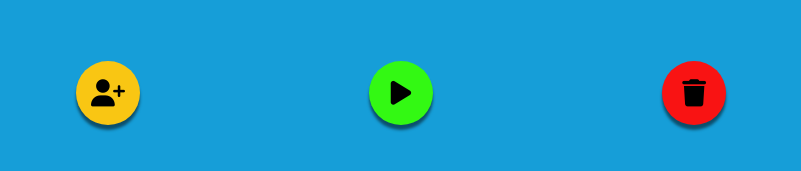
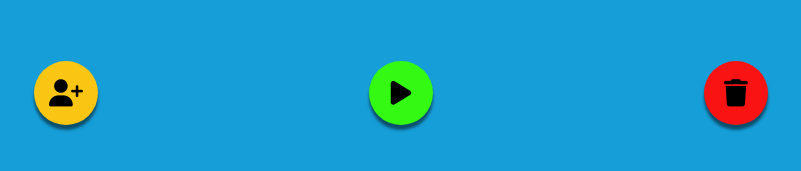
Before and after one commit to PaulWheatcroft/killer-pool, a plain HTML site: page viewgame.html in a window 1280 px wide. Shown: the part 149-320 px from the top of the page, without its empty margins (239-1040 px from the left). Drawn offline with nearby package versions, Linux system fonts and the light colour scheme; a web font is replaced by a local one.

Commit message:
Refactored buttons to use JS instead of anchors

```diff
--- a/css/styles.css
+++ b/css/styles.css
@@ -209,9 +209,8 @@ body {
 
 .gui_row{
     margin-bottom: 2rem;
-    width: auto;
-    margin-left: 15%;
-    margin-right: 15%;
+    margin-left:10%;
+    margin-right: 10%;
 
 }
 
@@ -223,6 +222,7 @@ body {
     box-shadow: 0px 5px 3px 0px rgba(0, 0, 0, 0.5);
     border-style: none;
     border-radius: 50%;
+
 }
 
 /* add player button */
--- a/viewgame.html
+++ b/viewgame.html
@@ -62,11 +62,17 @@
 
         <div class="row gui_row">
 
-            <a class="col-4" href="newgame.html" name="id_addplayerbtn"><button class="btn btn-primary btn_custom" type="button"><i class="fa fa-user-plus"></i></button></a>
+            <div class="col-4"><button class="btn btn-primary btn_custom" type="button" id="id_addplayerbtn" onclick="location.href='newgame.html';"><i class="fa fa-user-plus"></i></button> </div>
 
-           <a class="col-4" href="#"><button class="btn btn-success btn_custom" type="button" id="id_startgamebtn" onclick="startGame()"><i class="fa fa-solid fa-play"></i></button></a>
+            <div class="col-4"><button class="btn btn-success btn_custom" type="button" id="id_startgamebtn" onclick="startGame();"><i class="fa fa-solid fa-play"></i></button> </div>
 
-            <a class="col-4" href="newgame.html" id="id_startgamebtn"><button class="btn btn-danger btn_custom"  type="button" id="id_startgamebtn" onclick="clearLocalStorage()"><i class="fas fa-trash"></i></button></a>
+            <div class="col-4"><button class="btn btn-danger btn_custom" type="button" id="id_startgamebtn" onclick="clearLocalStorage(); location.href='newgame.html';"><i class="fas fa-trash"></i></button> </div>
+
+            <!-- <a class="col-4" href="newgame.html" name="id_addplayerbtn"><button class="btn btn-primary btn_custom" type="button"><i class="fa fa-user-plus"></i></button></a> -->
+
+           <!-- <a class="col-4" href="#"><button class="btn btn-success btn_custom" type="button" id="id_startgamebtn" onclick="startGame()"><i class="fa fa-solid fa-play"></i></button></a> -->
+
+            <!-- <a class="col-4" href="newgame.html" id="id_startgamebtn"><button class="btn btn-danger btn_custom"  type="button" id="id_startgamebtn" onclick="clearLocalStorage()"><i class="fas fa-trash"></i></button></a> -->
 
 
         </div>
```
